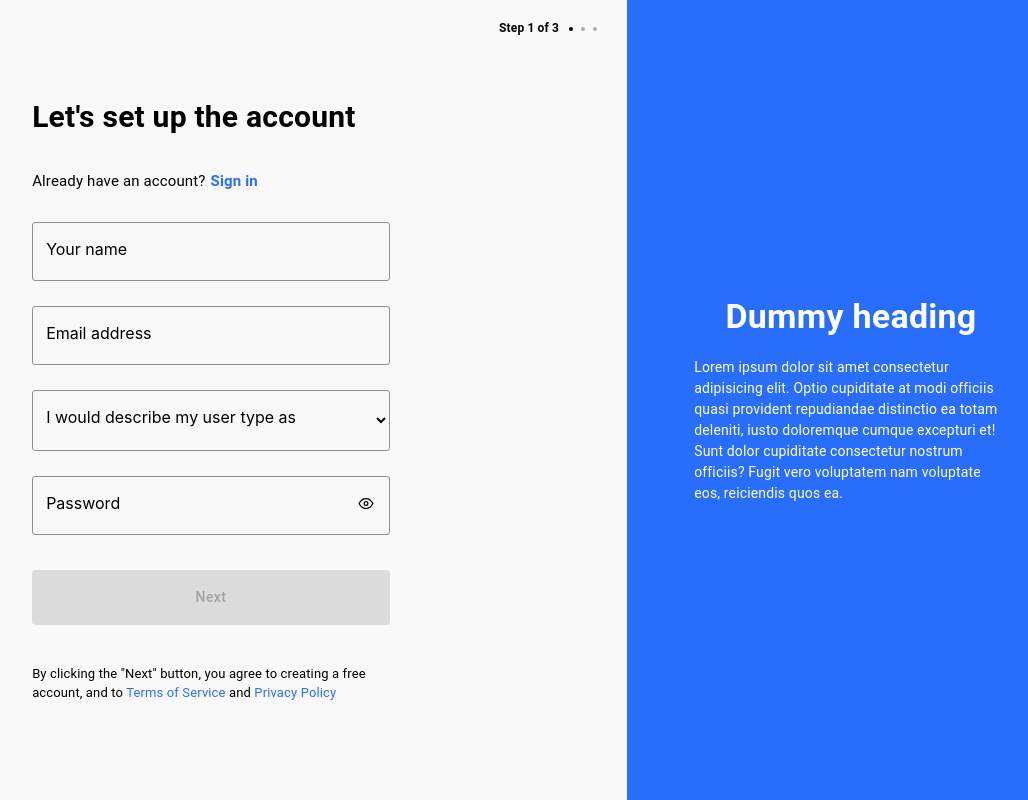
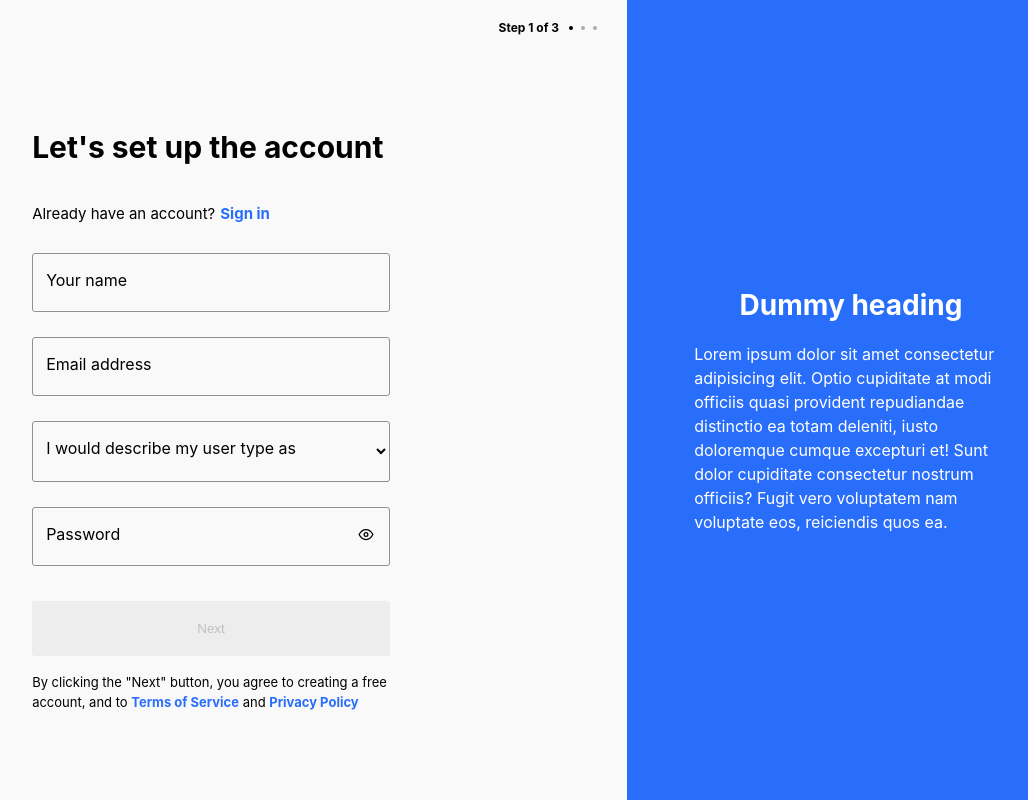
Before and after one commit to romeo-folie/incsub, a React (Create React App) app: page / in a window 1280 px wide. Shown: the whole page, without its empty margins (205-1233 px from the left). Built offline with nearby package versions, Linux system fonts and the light colour scheme.

Commit message:
removed material ui and refactored page to use custom components

```diff
--- a/package.json
+++ b/package.json
@@ -10,6 +10,7 @@
     "@types/node": "^12.0.0",
     "@types/react": "^17.0.0",
     "@types/react-dom": "^17.0.0",
+    "node-sass": "4.14.1",
     "react": "^17.0.2",
     "react-dom": "^17.0.2",
     "react-scripts": "4.0.3",
--- a/src/App.css
+++ /dev/null
@@ -1,45 +0,0 @@
-.wrapper {
-  display: flex;
-  width: 100%;
-  height: 100vh;
-}
-
-.division {
-  display: flex;
-  justify-content: center;
-  align-items: center;
-}
-
-.left {
-  width: 65%;
-  position: relative;
-}
-
-.left-content {
-  width: 43%;
-}
-
-.right {
-  width: 35%;
-  background-color: #296efa;
-}
-
-.right-content {
-  width: 70%;
-}
-
-.dot {
-  width: 4px;
-  height: 4px;
-  border-radius: 50%;
-  background-color: #acacac;
-}
-
-.dot:first-of-type {
-  background-color: black;
-  margin-left: 10px;
-}
-
-.dot:not(:last-of-type) {
-  margin-right: 8px;
-}
--- /dev/null
+++ b/src/App.scss
@@ -0,0 +1,112 @@
+.wrapper {
+  display: flex;
+  width: 100%;
+  height: 100vh;
+}
+
+.division {
+  display: flex;
+  justify-content: center;
+  align-items: center;
+}
+
+.left {
+  width: 65%;
+  position: relative;
+}
+
+.left-title {
+  font-weight: bold;
+  font-size: 30px;
+}
+
+.subtitle {
+  margin-top: 35px;
+  margin-bottom: 30px;
+  font-size: 15px;
+  font-weight: normal;
+}
+
+a#signInLink {
+  margin-left: 5px;
+}
+
+.left-content {
+  width: 43%;
+}
+
+.sub-btn {
+  padding: 20px;
+  border: none;
+  margin-top: 10px;
+  margin-bottom: 15px;
+  text-transform: capitalize;
+  background-color: #296efa;
+  color: #ffffff;
+  cursor: pointer;
+  border-radius: 3px;
+}
+
+.sub-btn.disabled {
+  pointer-events: none;
+  background-color: #ededed;
+  color: #bfbfbf;
+}
+
+.tandc {
+  margin-top: 25px;
+  font-size: 13px;
+}
+
+.right {
+  width: 35%;
+  background-color: #296efa;
+}
+
+.right-content {
+  width: 70%;
+  color: #ffffff;
+}
+
+.right-title {
+  font-weight: bold;
+  margin-bottom: 20px;
+  text-align: center;
+  font-size: 28px;
+}
+
+.description {
+  line-height: 1.5;
+}
+
+.dot {
+  width: 4px;
+  height: 4px;
+  border-radius: 50%;
+  background-color: #acacac;
+  &:first-of-type {
+    background-color: black;
+    margin-left: 10px;
+  }
+  &:not(:last-of-type) {
+    margin-right: 8px;
+  }
+}
+
+.step-info {
+  position: absolute;
+  top: 20px;
+  right: 30px;
+  display: flex;
+  align-items: center;
+}
+
+.step-title {
+  font-weight: bold;
+  font-size: 12px;
+}
+
+.form {
+  display: flex;
+  flex-direction: column;
+}
--- a/src/App.tsx
+++ b/src/App.tsx
@@ -1,63 +1,7 @@
 import React, {useState, ChangeEvent, FormEvent} from "react";
-import {Typography, Link, Button, makeStyles, Box} from "@material-ui/core";
-import "./App.css";
+import "./App.scss";
 import Input from "./components/Input/Input";
 import Select from "./components/Select/Select";
-
-const useStyles = makeStyles({
-  form: {
-    display: "flex",
-    flexDirection: "column",
-  },
-  subtitle: {
-    marginTop: 35,
-    marginBottom: 30,
-    fontSize: 15,
-  },
-  input: {
-    marginBottom: 15,
-  },
-  link: {
-    marginLeft: 5,
-    fontWeight: "bold",
-    color: "primary",
-  },
-  button: {
-    padding: 15,
-    marginTop: 10,
-    marginBottom: 15,
-    textTransform: "capitalize",
-  },
-  tandc: {
-    marginTop: 25,
-    fontSize: 13,
-  },
-  leftTitle: {
-    fontWeight: "bold",
-    fontSize: 30,
-  },
-  rightTitle: {
-    color: "#ffffff",
-    fontWeight: "bold",
-    marginBottom: 20,
-    textAlign: "center",
-  },
-  description: {
-    color: "#ffffff",
-    lineHeight: 1.5,
-  },
-  stepInfo: {
-    position: "absolute",
-    top: 20,
-    right: 30,
-    display: "flex",
-    alignItems: "center",
-  },
-  stepTitle: {
-    fontWeight: "bold",
-    fontSize: 12,
-  },
-});
 
 interface FormValues {
   name: string;
@@ -78,8 +22,6 @@ const userTypeOptions = ["Developer", "Designer"];
 const Dot = () => <span className="dot"></span>;
 
 const App = () => {
-  const styles = useStyles();
-
   const [values, setValues] = useState<FormValues>(initialValues);
   const [errors, setErrors] = useState<FormValues>(initialValues);
   const [showPassword, setShowPassword] = useState<boolean>(false);
@@ -135,31 +77,23 @@ const App = () => {
   return (
     <div className="wrapper">
       <div className="division left">
-        <Box className={styles.stepInfo}>
-          <Typography variant="body2" className={styles.stepTitle}>
-            Step 1 of 3
-          </Typography>
+        <div className="step-info">
+          <div className="step-title">Step 1 of 3</div>
           <Dot />
           <Dot />
           <Dot />
-        </Box>
+        </div>
 
         <div className="left-content">
-          <Typography variant="h4" className={styles.leftTitle}>
-            Let's set up the account
-          </Typography>
-          <Typography className={styles.subtitle}>
+          <h4 className="left-title">Let's set up the account</h4>
+          <h4 className="subtitle">
             Already have an account?
-            <Link href="#" color="primary" className={styles.link}>
+            <a href="/" id="signInLink">
               Sign in
-            </Link>
-          </Typography>
+            </a>
+          </h4>
 
-          <form
-            className={styles.form}
-            autoComplete="off"
-            onSubmit={handleSubmit}
-          >
+          <form className="form" autoComplete="off" onSubmit={handleSubmit}>
             <Input
               label="Your name"
               name="name"
@@ -177,7 +111,6 @@ const App = () => {
             />
 
             <Select
-              className={styles.input}
               label="I would describe my user type as"
               name="userType"
               onChange={handleInputChange}
@@ -196,39 +129,37 @@ const App = () => {
               showPassword={showPassword}
             />
 
-            <Button
-              variant="contained"
+            <button
               type="submit"
-              color="primary"
-              className={styles.button}
-              disabled={
+              className={`sub-btn ${
                 Object.values(errors).some((err) => err !== "") ||
                 (Object.values(errors).every((err) => err === "") &&
                   Object.values(values).some((val) => val === ""))
-              }
+                  ? "disabled"
+                  : ""
+              }`}
             >
               Next
-            </Button>
+            </button>
           </form>
-          <Typography variant="body2" className={styles.tandc}>
+          <span className="tandc">
             By clicking the "Next" button, you agree to creating a free account,
-            and to <Link>Terms of Service</Link> and <Link>Privacy Policy</Link>
-          </Typography>
+            and to <a href="/">Terms of Service</a> and{" "}
+            <a href="/">Privacy Policy</a>
+          </span>
         </div>
       </div>
       <div className="division right">
         <div className="right-content">
-          <Typography variant="h4" className={styles.rightTitle}>
-            Dummy heading
-          </Typography>
+          <h4 className="right-title">Dummy heading</h4>
 
-          <Typography variant="body2" className={styles.description}>
+          <p className="description">
             Lorem ipsum dolor sit amet consectetur adipisicing elit. Optio
             cupiditate at modi officiis quasi provident repudiandae distinctio
             ea totam deleniti, iusto doloremque cumque excepturi et! Sunt dolor
             cupiditate consectetur nostrum officiis? Fugit vero voluptatem nam
             voluptate eos, reiciendis quos ea.
-          </Typography>
+          </p>
         </div>
       </div>
     </div>
--- a/src/components/Input/Input.css
+++ /dev/null
@@ -1,78 +0,0 @@
-.input-group {
-  position: relative;
-  min-height: 20px;
-  width: 100%;
-  margin-bottom: 25px;
-  border-radius: 3px;
-  font-size: 16px;
-}
-
-.input-group:focus-within label {
-  color: #296efa;
-  top: -8px;
-  font-size: 12px;
-  background: #f9f9f9;
-  padding: 0 2px;
-}
-
-.input-group label {
-  position: absolute;
-  top: 17px;
-  left: 14px;
-  transition: all 0.2s ease-out;
-}
-
-.input-group.has-value label {
-  color: initial;
-  top: -8px;
-  font-size: 12px;
-  background: #f9f9f9;
-  padding: 0 2px;
-}
-
-.input-group img {
-  position: absolute;
-  right: 15px;
-  top: 20px;
-  height: 15px;
-  width: 18px;
-}
-
-.input {
-  height: 100%;
-  width: 100%;
-  padding: 20px 14px;
-  border: 0.5px solid rgb(146, 143, 143);
-  background: transparent;
-  box-sizing: border-box;
-  border-radius: inherit;
-  font-size: 15px;
-}
-
-.input:focus {
-  outline: none;
-  box-shadow: 0 0 2px 0 #296efa;
-  border-color: #7e7f81;
-  border-width: 1.5px;
-}
-
-.input-group.error {
-  margin-bottom: 35px;
-}
-
-.input-group.error .helper-text {
-  position: absolute;
-  bottom: -20px;
-  left: 0;
-  font-size: 12px;
-  color: red;
-}
-
-.input-group.error .input {
-  border-color: red;
-  box-shadow: 0 0 2px 0 red;
-}
-
-.input-group.error label {
-  color: red;
-}
--- /dev/null
+++ b/src/components/Input/Input.scss
@@ -0,0 +1,70 @@
+.input-group {
+  position: relative;
+  min-height: 20px;
+  width: 100%;
+  margin-bottom: 25px;
+  border-radius: 3px;
+  font-size: 16px;
+  &:focus-within label {
+    color: #296efa;
+    top: -8px;
+    font-size: 12px;
+    background: #f9f9f9;
+    padding: 0 2px;
+  }
+  & label {
+    position: absolute;
+    top: 17px;
+    left: 14px;
+    transition: all 0.2s ease-out;
+  }
+  &.has-value label {
+    color: initial;
+    top: -8px;
+    font-size: 12px;
+    background: #f9f9f9;
+    padding: 0 2px;
+  }
+  & img {
+    position: absolute;
+    right: 15px;
+    top: 20px;
+    height: 15px;
+    width: 18px;
+  }
+}
+
+.input {
+  height: 100%;
+  width: 100%;
+  padding: 20px 14px;
+  border: 0.5px solid rgb(146, 143, 143);
+  background: transparent;
+  box-sizing: border-box;
+  border-radius: inherit;
+  font-size: 15px;
+  &:focus {
+    outline: none;
+    box-shadow: 0 0 2px 0 #296efa;
+    border-color: #7e7f81;
+    border-width: 1.5px;
+  }
+}
+
+.input-group.error {
+  margin-bottom: 35px;
+  & .helper-text {
+    position: absolute;
+    bottom: -20px;
+    left: 0;
+    font-size: 12px;
+    color: red;
+  }
+  & .input {
+    border-color: red;
+    box-shadow: 0 0 2px 0 red;
+  }
+  & label {
+    color: red;
+  }
+}
--- a/src/components/Input/Input.tsx
+++ b/src/components/Input/Input.tsx
@@ -1,7 +1,12 @@
-import React, {ChangeEvent, useState, useEffect} from "react";
+import React, {
+  ChangeEvent,
+  useState,
+  useLayoutEffect,
+  useCallback,
+} from "react";
 import Show from "../../assets/eye.svg";
 import Hide from "../../assets/eye-off.svg";
-import "./Input.css";
+import "./Input.scss";
 
 interface Iprops {
   name: string;
@@ -24,23 +29,23 @@ const Input: React.FC<Iprops> = (props) => {
     onShowPasswordClick,
   } = props;
   const [hasValue, setHasValue] = useState<boolean>(false);
-  const handleBlur = () => setHasValue(true);
+
+  const handleBlur = useCallback(() => {
+    if (value.length) {
+      setHasValue(true);
+    }
+  }, [value]);
+
   const handleFocus = () => setHasValue(false);
 
-  useEffect(() => {
-    function initFields() {
-      if (value.length) {
-        setHasValue(true);
-      }
-    }
-
-    initFields();
-  }, [value]);
+  useLayoutEffect(() => {
+    handleBlur();
+  }, [handleBlur]);
 
   return (
     <div
       className={`input-group ${error ? "error" : ""} ${
-        hasValue && value.length ? "has-value" : ""
+        hasValue ? "has-value" : ""
       }`}
     >
       <label htmlFor={name}>{label}</label>
--- a/src/index.css
+++ b/src/index.scss
@@ -12,3 +12,9 @@ code {
   font-family: source-code-pro, Menlo, Monaco, Consolas, "Courier New",
     monospace;
 }
+
+a {
+  text-decoration: none;
+  font-weight: bold;
+  color: #296efa;
+}
--- a/src/index.tsx
+++ b/src/index.tsx
@@ -1,26 +1,12 @@
 import React from "react";
 import ReactDOM from "react-dom";
-import "./index.css";
+import "./index.scss";
 import App from "./App";
 import reportWebVitals from "./reportWebVitals";
-import {ThemeProvider, createMuiTheme} from "@material-ui/core";
-
-const theme = createMuiTheme({
-  palette: {
-    primary: {
-      main: "#296efa",
-    },
-    secondary: {
-      main: "#ffffff",
-    },
-  },
-});
 
 ReactDOM.render(
   <React.StrictMode>
-    <ThemeProvider theme={theme}>
       <App />
-    </ThemeProvider>
   </React.StrictMode>,
   document.getElementById("root")
 );
```
Also changed, not shown: src/components/Select/Select.tsx (+22 -16 lines), 1 other file (tests, documents, lock files or other folders).
